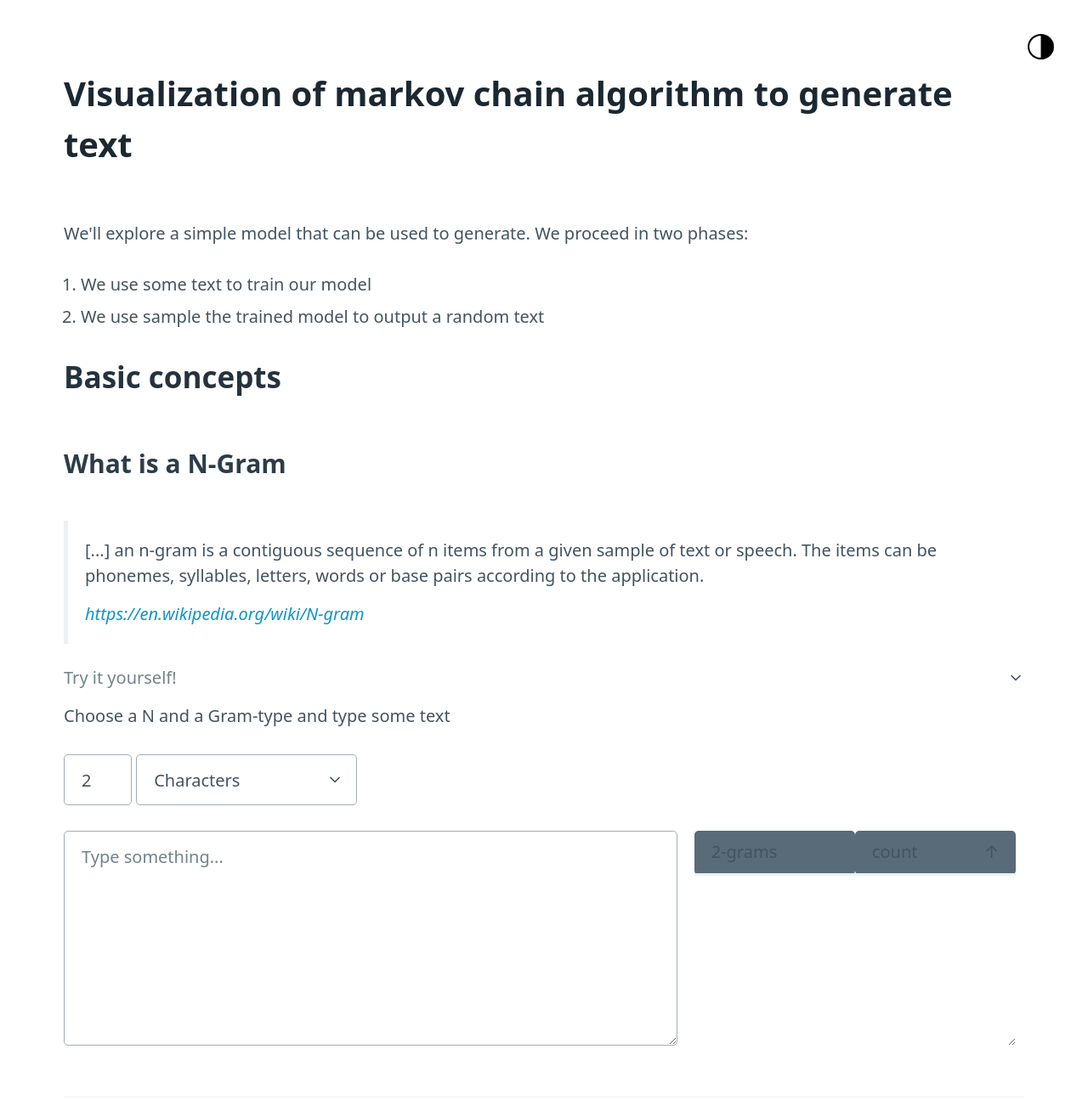
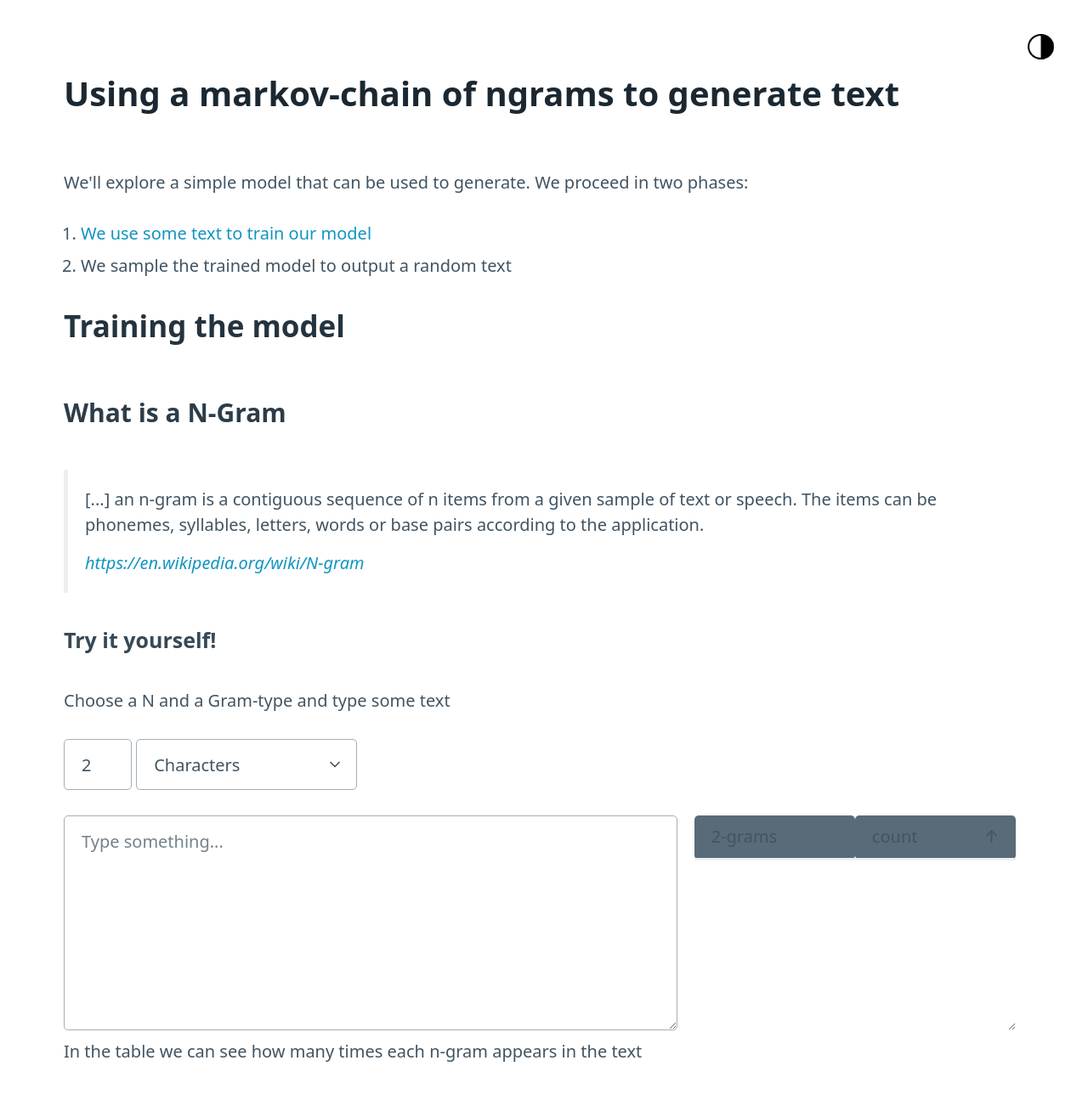
Before and after one commit to dingalapadum/dingalapadum.github.io, a website: page ngrams/src/ngrams.html in a window 1280 px wide. Shown: the whole page at 85% size. Drawn offline with nearby package versions, Linux system fonts and the light colour scheme.

Commit message:
change title, remove details-tag

```diff
--- a/ngrams/src/ngrams.html
+++ b/ngrams/src/ngrams.html
@@ -34,18 +34,18 @@
       alt="themeswitcher"
     />
     <main class="container">
-      <h1>Visualization of markov chain algorithm to generate text</h1>
+      <h1>Using a markov-chain of ngrams to generate text</h1>
       <p>
         We'll explore a simple model that can be used to generate. We proceed in
         two phases:
       </p>
       <ol>
-        <li>We use some text to train our model</li>
-        <li>We use sample the trained model to output a random text</li>
+        <li><a href="#training">We use some text to train our model</a></li>
+        <li>We sample the trained model to output a random text</li>
       </ol>
 
       <section title="Basic concepts">
-        <h2>Basic concepts</h2>
+        <h2 id="training">Training the model</h2>
         <!-- NGRAMS -->
         <section title="ngrams">
           <h3>What is a N-Gram</h3>
@@ -63,8 +63,7 @@
           </blockquote>
 
           <!-- Try it yourself! -->
-          <details id="ngrmas" open>
-            <summary>Try it yourself!</summary>
+            <h4>Try it yourself!</h4>
             <p>Choose a N and a Gram-type and type some text</p>
             <input
               type="number"
@@ -122,9 +121,12 @@
             </div>
             <!-- END: two-columns -->
 
+            <p>In the table we can see how many times each n-gram appears in the text
+            </p>
+
             <!-- Start probability-Table -->
             <ul id="probability-table"></ul>
-          </details>
+
         </section>
       </section>
     </main>
```
